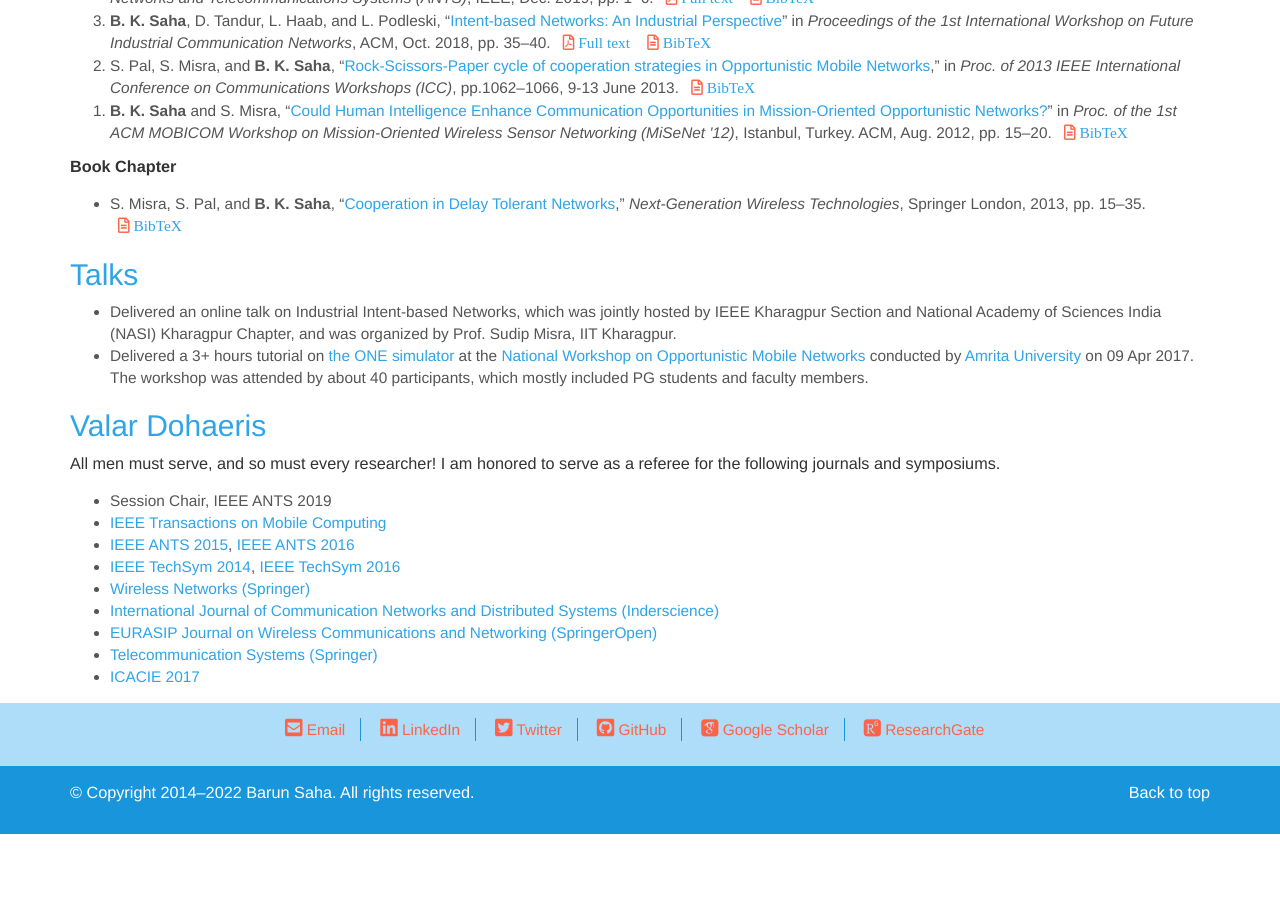
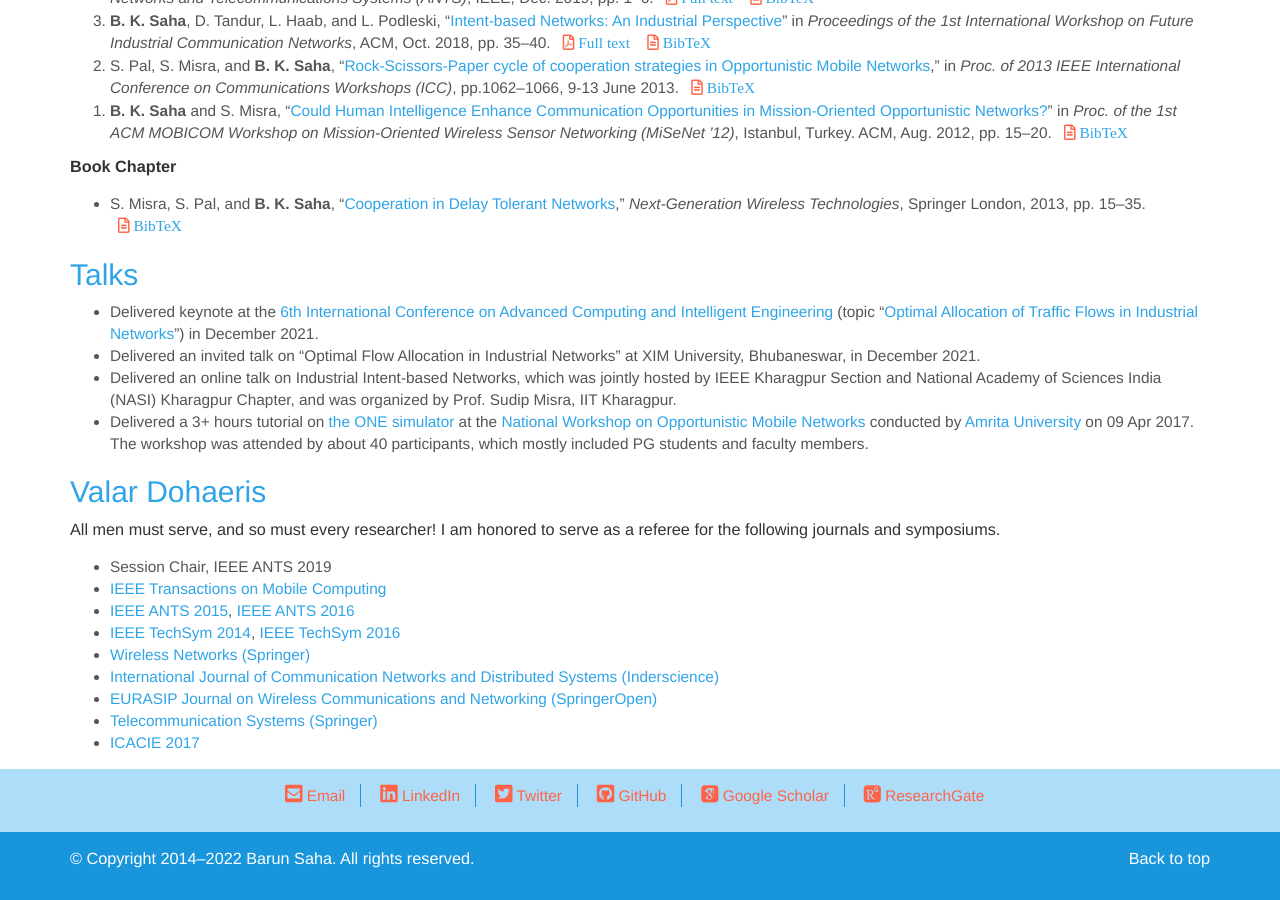
Before and after one commit to barun-saha/barun-saha.github.io, a Jekyll site: the page research.html, which Jekyll copies as it is, in a window 1280 px wide and 900 px high, scrolled down 1513 px. Built offline with Jekyll 4.4.1, drawn with Linux system fonts in a browser that asks for light colours; nearby versions of some CDN libraries; some web fonts are replaced; before the commit the page ends 2347 px from its top, so only the background shows below that.

Commit message:
Update talks

```diff
--- a/research.html
+++ b/research.html
@@ -380,6 +380,12 @@ Research Activities
 
 		<ul class="bigger">
             <li>
+                Delivered keynote at the <a href="https://icacie.com/2021/">6th International Conference on Advanced Computing and Intelligent Engineering</a> (topic &ldquo;<a href="https://icacie.com/2021/keynotes/barun-kumar-saha/">Optimal Allocation of Traffic Flows in Industrial Networks</a>&rdquo;) in December 2021.
+            </li>
+            <li>
+                Delivered an invited talk on &ldquo;Optimal Flow Allocation in Industrial Networks&rdquo; at XIM University, Bhubaneswar, in December 2021.
+            </li>
+            <li>
                 Delivered an online talk on Industrial Intent-based Networks, which was jointly hosted by IEEE Kharagpur Section and National Academy of Sciences India (NASI) Kharagpur Chapter, and was organized by Prof. Sudip Misra, IIT Kharagpur.
             </li>
 			<li>
--- a/templates/research.html
+++ b/templates/research.html
@@ -264,6 +264,12 @@ Research Activities
 
 		<ul class="bigger">
             <li>
+                Delivered keynote at the <a href="https://icacie.com/2021/">6th International Conference on Advanced Computing and Intelligent Engineering</a> (topic &ldquo;<a href="https://icacie.com/2021/keynotes/barun-kumar-saha/">Optimal Allocation of Traffic Flows in Industrial Networks</a>&rdquo;) in December 2021.
+            </li>
+            <li>
+                Delivered an invited talk on &ldquo;Optimal Flow Allocation in Industrial Networks&rdquo; at XIM University, Bhubaneswar, in December 2021.
+            </li>
+            <li>
                 Delivered an online talk on Industrial Intent-based Networks, which was jointly hosted by IEEE Kharagpur Section and National Academy of Sciences India (NASI) Kharagpur Chapter, and was organized by Prof. Sudip Misra, IIT Kharagpur.
             </li>
 			<li>
```
